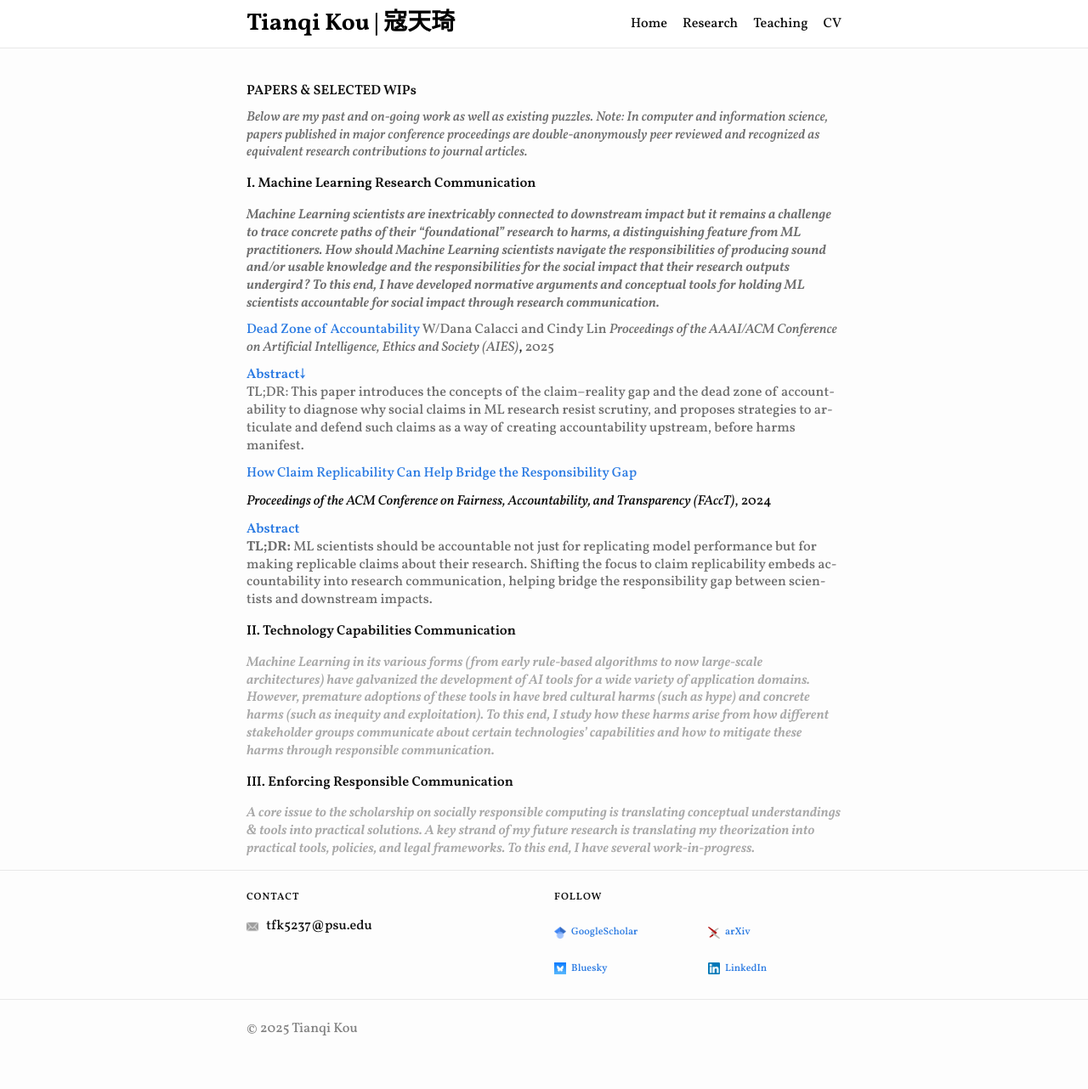
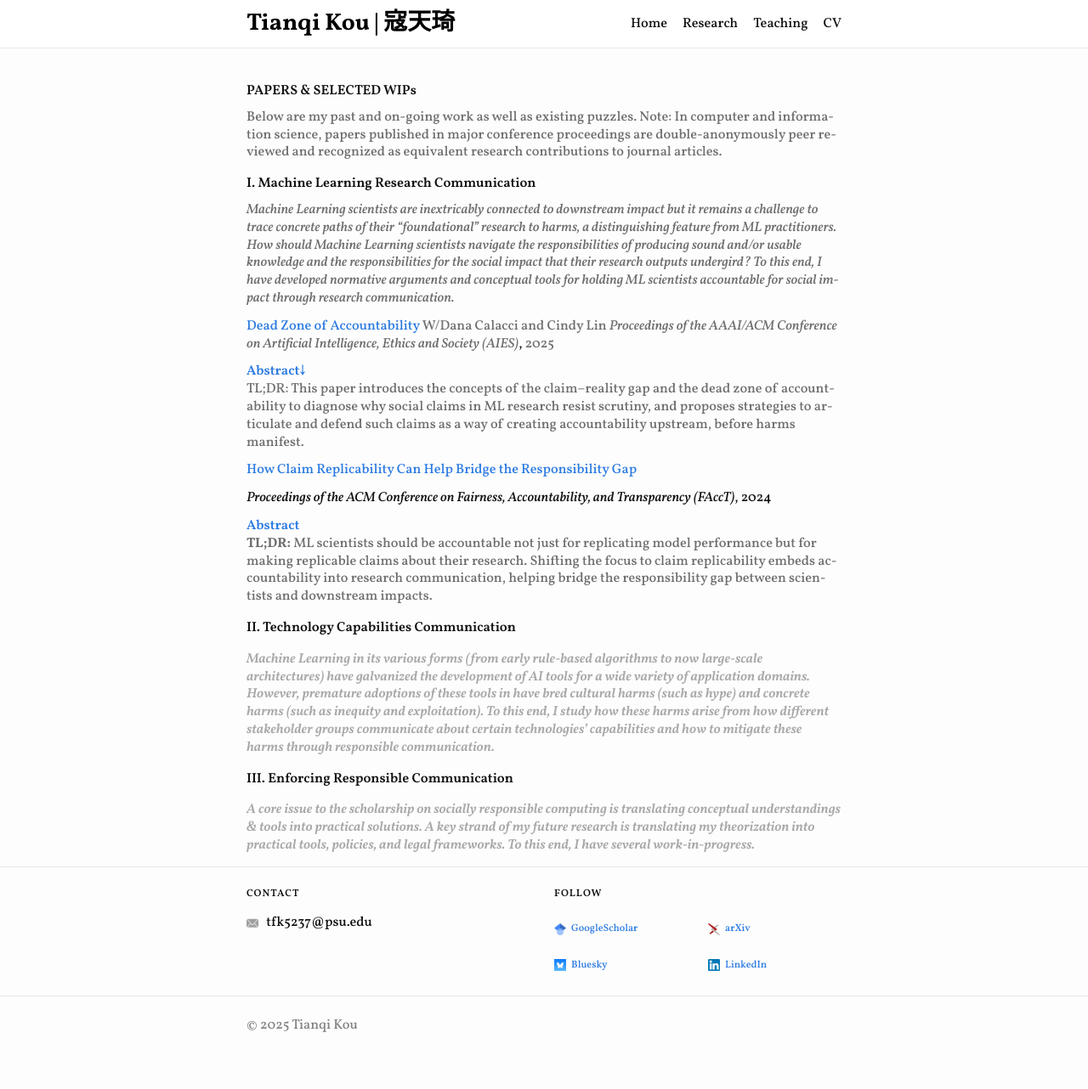
Before and after one commit to koutianqi/koutianqi.github.io, a Jekyll site: the page built from pages/research.markdown, in a window 1280 px wide. Shown: the whole page at 85% size. Built offline with Jekyll 4.4.1, drawn with Linux system fonts in a browser that asks for light colours.

Commit message:
Update research.markdown

```diff
--- a/pages/research.markdown
+++ b/pages/research.markdown
@@ -3,10 +3,10 @@
 title: "Research"
 ---
 ### PAPERS & SELECTED WIPs
-_<span style="color: #6e6e6e;">Below are my past and on-going work as well as existing puzzles. Note: In computer and information science, papers published in major conference proceedings are double-anonymously peer reviewed and recognized as equivalent research contributions to journal articles.</span>_
+<span style="color: #6e6e6e;">Below are my past and on-going work as well as existing puzzles. Note: In computer and information science, papers published in major conference proceedings are double-anonymously peer reviewed and recognized as equivalent research contributions to journal articles.</span>
 
 ### I. Machine Learning Research Communication
-### _<span style="color: #6e6e6e;">Machine Learning scientists are inextricably connected to downstream impact but it remains a challenge to trace concrete paths of their “foundational” research to harms, a distinguishing feature from ML practitioners. How should Machine Learning scientists navigate the responsibilities of producing sound and/or usable knowledge and the responsibilities for the social impact that their research outputs undergird? To this end, I have developed normative arguments and conceptual tools for holding ML scientists accountable for social impact through research communication.</span>_
+_<span style="color: #6e6e6e;">Machine Learning scientists are inextricably connected to downstream impact but it remains a challenge to trace concrete paths of their “foundational” research to harms, a distinguishing feature from ML practitioners. How should Machine Learning scientists navigate the responsibilities of producing sound and/or usable knowledge and the responsibilities for the social impact that their research outputs undergird? To this end, I have developed normative arguments and conceptual tools for holding ML scientists accountable for social impact through research communication.</span>_
 
 
 [Dead Zone of Accountability](https://arxiv.org/pdf/2404.13131?)
```
